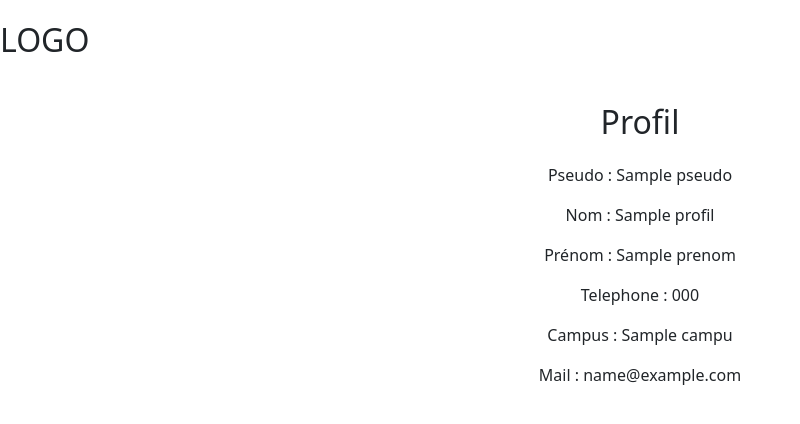
After one commit to MrAsuKo/sortir, a Symfony app: template templates/profil/affichage.html.twig in a window 1280 px wide. The commit adds this page. Shown: the top 424 px of the page, without its empty margins (0-800 px from the left). Run offline with Twig, Linux system fonts and the light colour scheme; the template is opened without the code that fills it: most values are stand-ins (such as "Sample title", 1, 10 or a date in 2020); some libraries are stand-ins or nearby versions.

Commit message:
Affichage profil

```diff
--- a/templates/accueil/index.html.twig
+++ b/templates/accueil/index.html.twig
@@ -46,7 +46,7 @@
                 <td class="campus_td">{{ sortie.participant | length }}/{{ sortie.nbInscriptionsMax }}</td>
                 <td class="campus_td">{{ sortie.etat.libelle }}</td>
                 <td class="campus_td"></td>
-                <td class="campus_td">{{ sortie.organisateur }}</td>
+                <td class="campus_td"><a href="{{ path('profil_affichage', {'id' : sortie.organisateur.id }) }}">{{ sortie.organisateur }}</a></td>
                 <td class="campus_td">
                     <a href="{{ path('sortie_afficher', {'id': sortie.id}) }}">Afficher -
 
--- /dev/null
+++ b/templates/profil/affichage.html.twig
@@ -0,0 +1,27 @@
+{% extends 'base.html.twig' %}
+
+{% block title %}Hello ProfilController!{% endblock %}
+
+{% block body %}
+<div class="profil_div">
+    <h1>Profil</h1>
+</div>
+    <div class="profil_div">
+        <p>Pseudo : {{ profil.pseudo }}</p>
+    </div>
+    <div class="profil_div">
+        <p>Nom : {{ profil.nom }}</p>
+    </div>
+    <div class="profil_div">
+        <p>Prénom : {{ profil.prenom }}</p>
+    </div>
+    <div class="profil_div">
+        <p>Telephone : {{ profil.telephone }}</p>
+    </div>
+    <div class="profil_div">
+        <p>Campus : {{ profil.campus.nom }}</p>
+    </div>
+    <div class="profil_div">
+        <p>Mail : {{ profil.mail }}</p>
+    </div>
+{% endblock %}
```
Also changed, not shown: src/Controller/ProfilController.php (+11 -0 lines).
